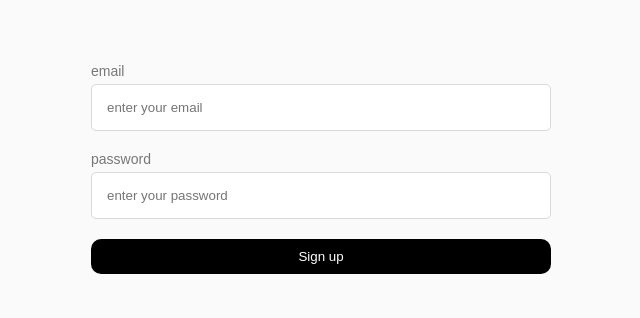
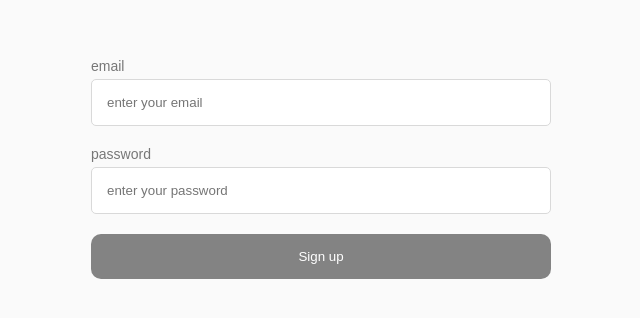
Before and after one commit to zoeypark/wanted-pre-onboarding-frontend, a React (Create React App) app: page /signup in a window 1280 px wide. Shown: the part 232-550 px from the top of the page, without its empty margins (319-959 px from the left). Built offline with nearby package versions, Linux system fonts and the light colour scheme.

Commit message:
feat: 회원가입 유효성 검사 구현

```diff
--- a/src/pages/Signup.js
+++ b/src/pages/Signup.js
@@ -1,3 +1,5 @@
+import { useEffect, useMemo, useState } from "react";
+import { useNavigate } from "react-router-dom";
 import { styled } from "styled-components";
 
 const StyledContainer = styled.div`
@@ -21,36 +23,88 @@ const StyledForm = styled.form`
       width: 100%;
     }
   }
+  >.errorMessage {
+    color: red;
+    font-size: 1rem;
+  }
   >.signupBtn {
     border-radius: 1rem;
     border: none;
-    padding: 1rem;
+    padding: 1.5rem;
     color: white;
     background-color: black;
+    transition: 0.5s;
+  }
+  >.signupBtnDisabled {
+    border-radius: 1rem;
+    border: none;
+    padding: 1.5rem;
+    color: white;
+    background-color: #838383;
+    transition: 0.5s;
   }
   >.signupBtn:hover {
     cursor: pointer;
-    background-color: #838383;
+  }
+  >.signupBtnDisabled:hover {
+    cursor: pointer;
   }
 `
 
 const Signup = () => {
+    const [email, setEmail] = useState('');
+    const [pw, setPw] = useState('');
+    const [isDisabled, setDisabled] = useState(true);
+
+    const emailRegExp = useMemo(() => /^[0-9a-zA-Z~!@#$%^&*()_+{}|:<>?`=,.]*@+$/i, []);
+    const pwRegExp = useMemo(() => /^[0-9a-zA-Z~!@#$%^&*()_+{}|:<>?`=,.]{8,}$/i, []);
+
+    const navigate = useNavigate();
+
+    useEffect(() => {
+      if(emailRegExp.test(email) && pwRegExp.test(pw)) {
+        setDisabled(false);
+      } else {
+        setDisabled(true);
+      }
+      console.log(isDisabled);
+    },[email,pw,emailRegExp,pwRegExp,isDisabled]);
+
     return (
       <>
         <StyledContainer>
           <StyledForm>
             <div>
-            <label>email</label>
-            <input data-testid="email-input" placeholder="enter your email"></input>
+              <label htmlFor="email-input">email</label>
+              <input
+                id="email-input"
+                data-testid="email-input"
+                placeholder="enter your email"
+                value={email}
+                onChange={(e)=>{
+                  setEmail(e.target.value);
+                  }}></input>
             </div>
+            {emailRegExp.test(email) || email === '' ? '' : <div className="errorMessage">Invalid email address</div>}
             <div>
-            <label>password</label>
-            <input data-testid="password-input" placeholder="enter your password"></input>
+              <label htmlFor="password-input">password</label>
+              <input
+                id="password-input"
+                data-testid="password-input"
+                placeholder="enter your password"
+                value={pw}
+                onChange={(e)=>{
+                  setPw(e.target.value);
+                  }}></input>
             </div>
+            {pwRegExp.test(pw) || pw === '' ? '' : <div className="errorMessage">Invalid password</div>}
             <button
               data-testid="signup-button"
-            className="signupBtn"
-            type="submit">Sign up</button>
+              className={emailRegExp.test(email) === true && pwRegExp.test(pw) === true ? "signupBtn" : "signupBtnDisabled"}
+              type="submit"
+              disabled={isDisabled ? true : false}
+              onClick={() => navigate('/signin')}
+              >Sign up</button>
           </StyledForm>
         </StyledContainer>
       </>
```
Lines whose indentation alone changed are shown as unchanged.
